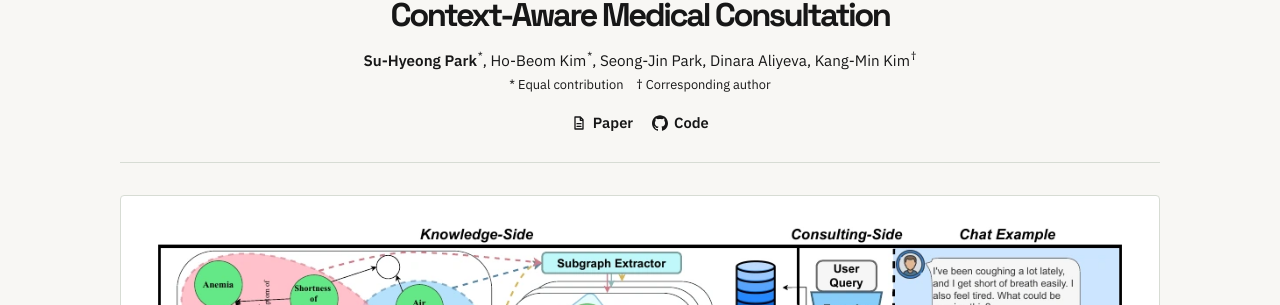
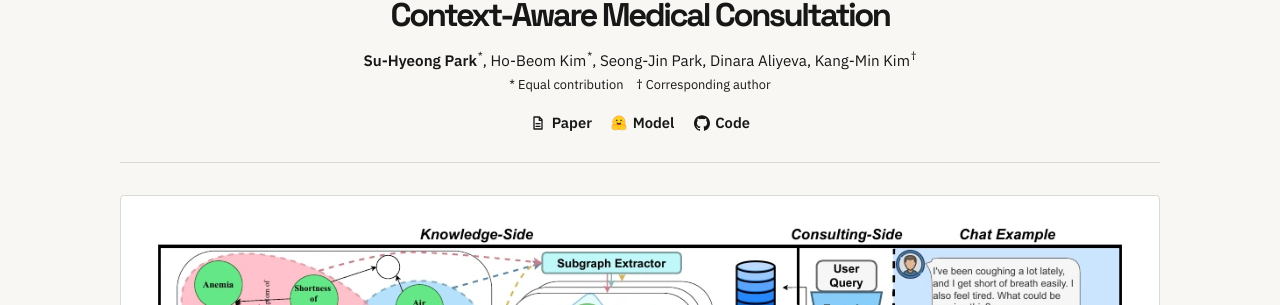
Before and after one commit to suhyeong10/suhyeong10.github.io, a Jekyll site: the page built from projects/illama.md, in a window 1280 px wide and 900 px high. Shown: the part 244-549 px from the top of the window. Built offline with Jekyll 4.4.1, drawn with Linux system fonts in a browser that asks for light colours.

Commit message:
Link the ILlama model collection on Hugging Face

```diff
--- a/_data/added_publications/illama.json
+++ b/_data/added_publications/illama.json
@@ -13,6 +13,7 @@
   "paper": "https://aclanthology.org/2025.emnlp-main.1549/",
   "project": "/blog/projects/illama/",
   "figure": "/assets/projects/illama-figure.webp",
+  "model": "https://huggingface.co/collections/Codingchild/illama",
   "code": "https://github.com/suhyeong10/ILlama",
   "co_first_authors": [
     "Su-Hyeong Park",
--- a/projects/illama.md
+++ b/projects/illama.md
@@ -23,6 +23,7 @@ venue: EMNLP
 year: 2025
 publication_date: '2025-11'
 paper: https://aclanthology.org/2025.emnlp-main.1549/
+model: https://huggingface.co/collections/Codingchild/illama
 code: https://github.com/suhyeong10/ILlama
 figure: /assets/projects/illama-figure.webp
 figure_width: 1130
```
